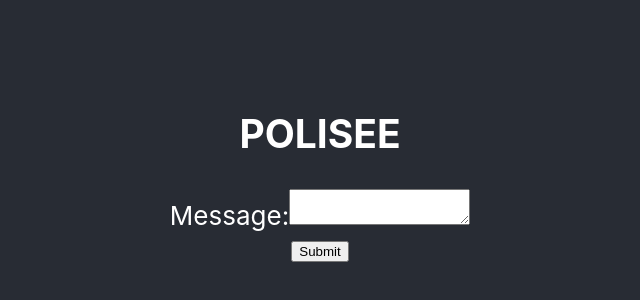
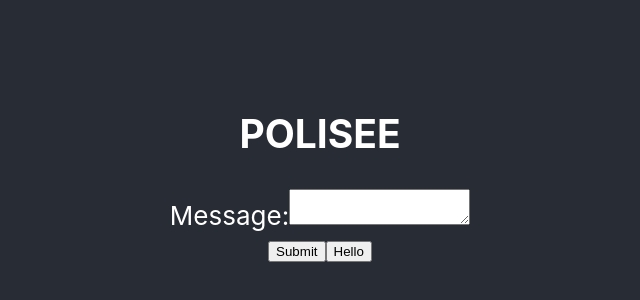
Before and after one commit to Abimaelh/uwb-hacks, a React (Create React App) app in the folder frontend/my-landing-page/: page / in a window 1280 px wide. Shown: the part 230-530 px from the top of the page, without its empty margins (320-960 px from the left). Built offline with nearby package versions, Linux system fonts and the light colour scheme.

Commit message:
add comp folder

```diff
--- a/frontend/my-landing-page/src/App.js
+++ b/frontend/my-landing-page/src/App.js
@@ -1,6 +1,7 @@
 import logo from './logo.svg';
 import './App.css';
 import {useState} from "react";
+import Button from './components/Button';
 var showResults = false;
 
 function App() {
@@ -69,6 +70,7 @@ function App() {
             />
           </div>
           <button type="submit">Submit</button>
+          <Button/>
 
     </form>
       </header>
--- /dev/null
+++ b/frontend/my-landing-page/src/components/Button.jsx
@@ -0,0 +1,7 @@
+export default function Button(){
+    return(
+        <button>
+            Hello
+        </button>
+    );
+}
```
